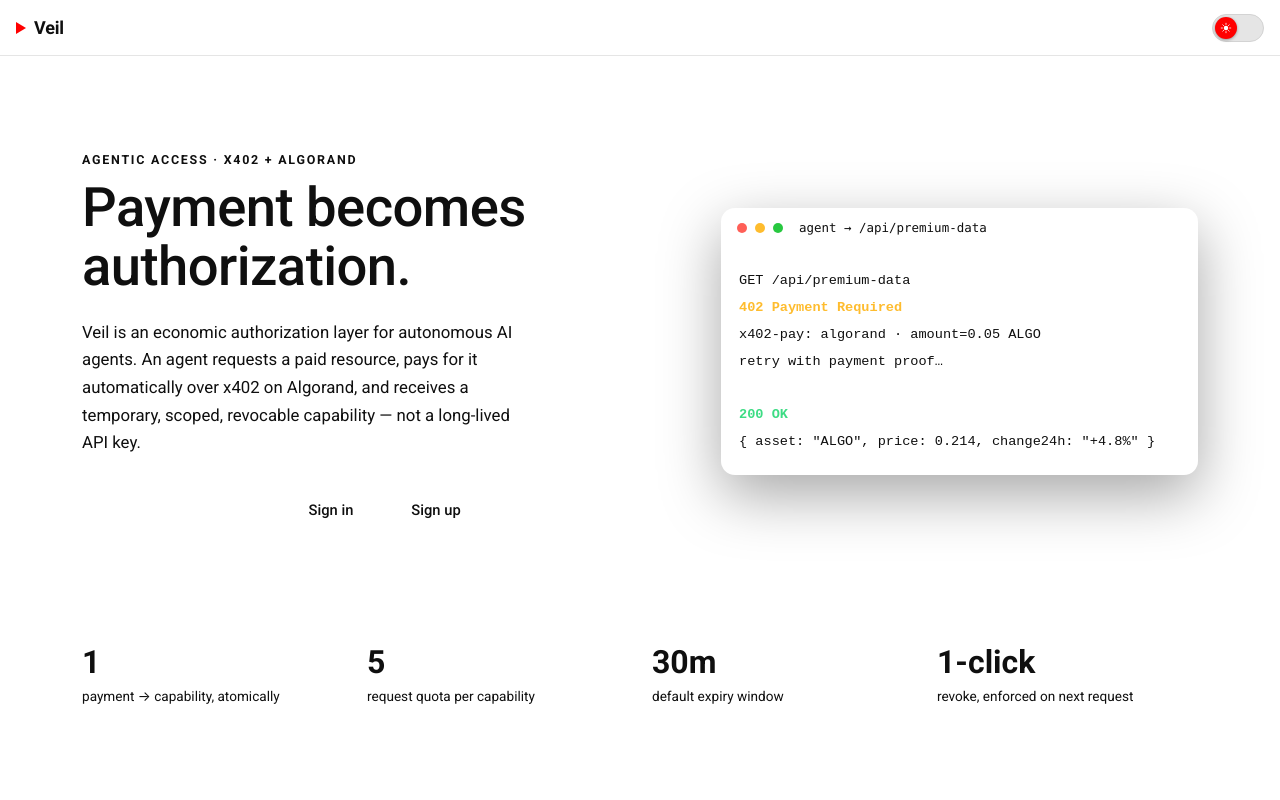
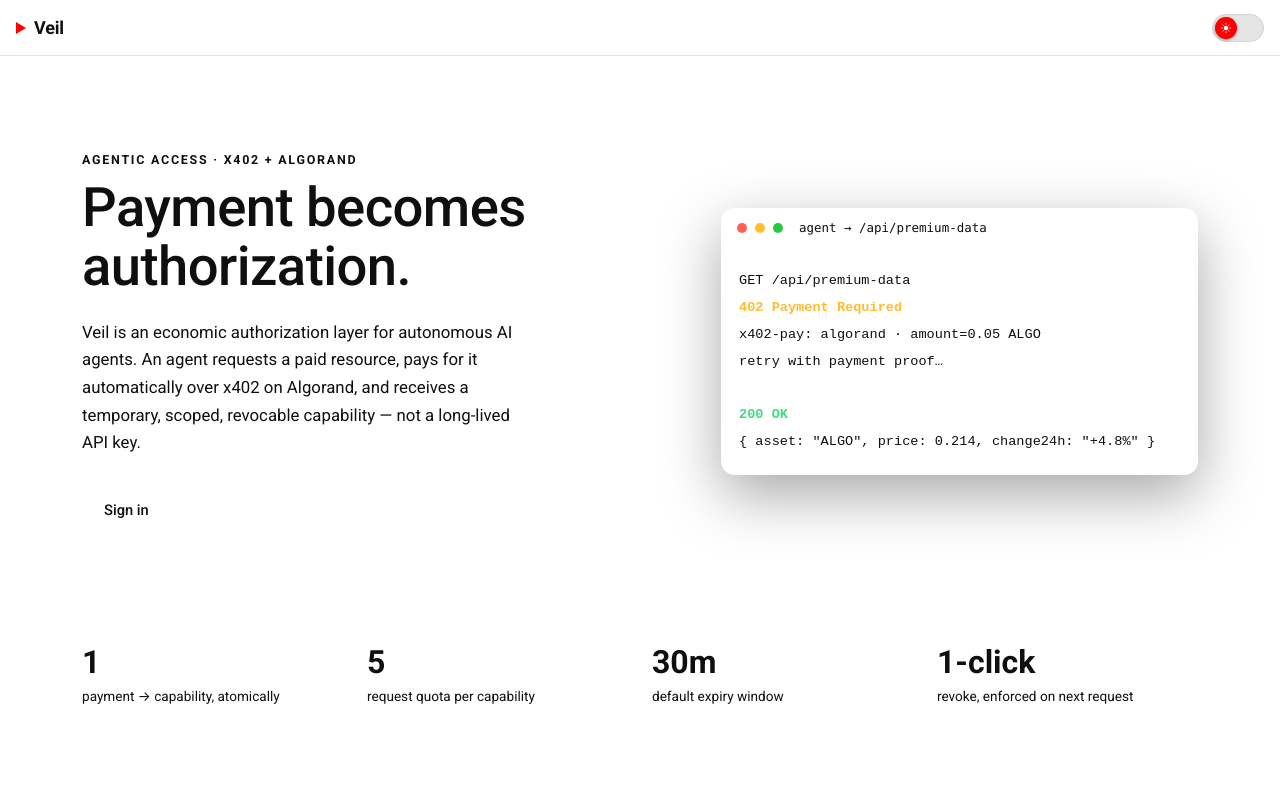
Before and after one commit to Antony101Thomas/veil-x402-algorand, a Next.js app: page / in a window 1280 px wide. Shown: the top 800 px of the page. Built offline with nearby package versions, Linux system fonts and the light colour scheme.

Commit message:
landing page: remove agent dashboard link, style signin/signup as auth buttons

```diff
--- a/app/page.tsx
+++ b/app/page.tsx
@@ -173,13 +173,10 @@
             capability — not a long-lived API key.
           </p>
           <div className="hero__cta">
-            <a className="btn btn--primary" href="/agent">
-              View agent dashboard
-            </a>
             <a className="btn btn--ghost" href="/login">
               Sign in
             </a>
-            <a className="btn btn--ghost" href="/login?mode=signup">
+            <a className="btn btn--primary" href="/login?mode=signup">
               Sign up
             </a>
           </div>
```
